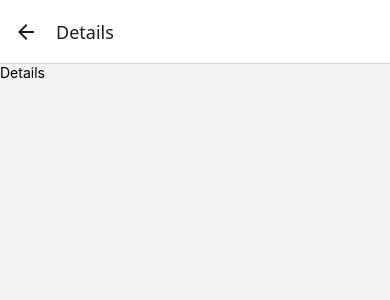
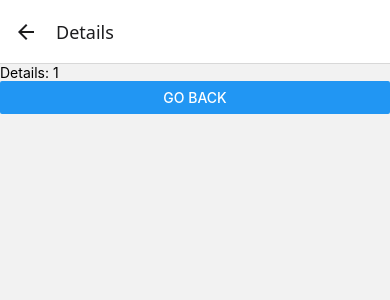
Before and after one commit to rafiferdos/rn-navigation, a React Native app: screen /Home in a window 390 px wide. Both pictures are taken after a click on the button "GO TO DETAILS". Shown: the top 300 px of the page. Built offline with nearby package versions, Linux system fonts and the light colour scheme.

Commit message:
feat: Add Home and Details screens with basic navigation functionality.

```diff
--- a/app/screens/Details.tsx
+++ b/app/screens/Details.tsx
@@ -1,11 +1,14 @@
-import { View, Text } from 'react-native'
+import { View, Text, Button } from 'react-native'
 import React from 'react'
 import { TDetailsPageProps } from '../navigation/RootStack'
 
 const Details = ({navigation, route} : TDetailsPageProps) => {
+    const {itemId} = route.params
+
   return (
     <View>
-      <Text>Details</Text>
+      <Text>Details: {itemId}</Text>
+      <Button title="Go Back" onPress={() => navigation.goBack()} />
     </View>
   )
 }
--- a/app/screens/Home.tsx
+++ b/app/screens/Home.tsx
@@ -11,6 +11,7 @@ const Home = ({ navigation }: THomePageProps) => {
             <Button title="Go to Profile" onPress={() => navigation.push("Profile")} />
             <Button title="Go to Details" onPress={() => navigation.push("Details", { itemId: 1 })} />
             <View style={{ margin: 16 }} />
+            <Button title="Details 50" onPress={() => navigation.push("Details", { itemId: 50 })} />
         </View>
     )
 }
```
